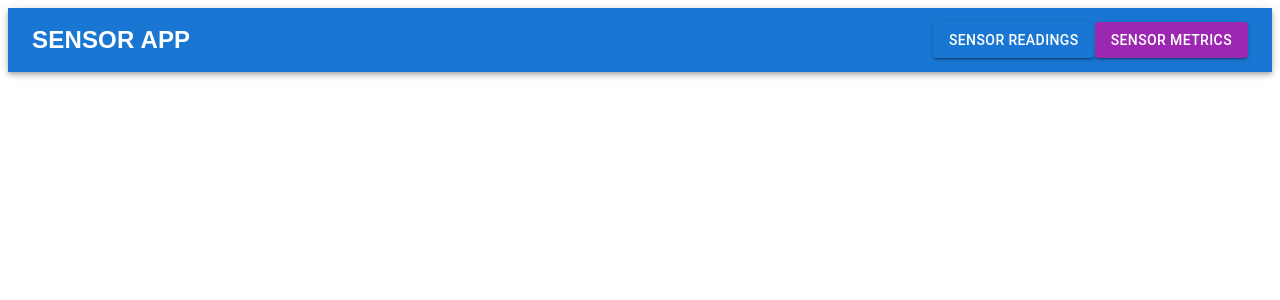
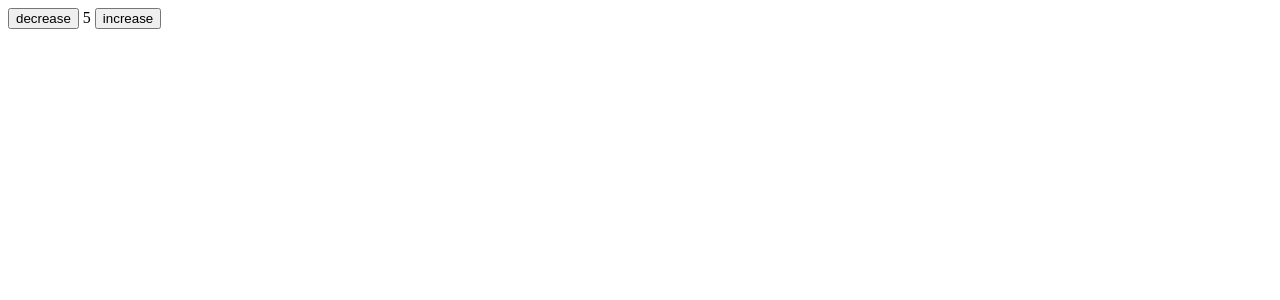
Before and after one commit to gerasmark/ReportingService, a Next.js app in the folder frontend/: page / in a window 1280 px wide. Shown: the top 300 px of the page. Built offline with nearby package versions, Linux system fonts and the light colour scheme.

Commit message:
started building sensor readings page

```diff
--- a/frontend/app/layout.tsx
+++ b/frontend/app/layout.tsx
@@ -1,53 +1,67 @@
-// components/Layout.js
-import React from 'react';
-import AppBar from '@mui/material/AppBar';
-import Toolbar from '@mui/material/Toolbar';
-import Typography from '@mui/material/Typography';
-import Button from '@mui/material/Button';
-import Link from 'next/link';
+// import React from 'react';
+// import AppBar from '@mui/material/AppBar';
+// import Toolbar from '@mui/material/Toolbar';
+// import Typography from '@mui/material/Typography';
+// import Button from '@mui/material/Button';
+// import Link from 'next/link';
 
-const appBarStyle = {
-  backgroundColor: '#1976D2',
-};
+// const appBarStyle = {
+//   backgroundColor: '#1976D2',
+// };
 
-const titleStyle = {
-  fontWeight: 'bold',
-  fontFamily: 'Arial, sans-serif',
-  fontSize: '24px',
-  textTransform: 'uppercase',
-};
+// const titleStyle = {
+//   fontWeight: 'bold',
+//   fontFamily: 'Arial, sans-serif',
+//   fontSize: '24px',
+//   textTransform: 'uppercase',
+// };
 
-const buttonContainerStyle = {
-  marginLeft: 'auto', // Pushes buttons to the right
-  display: 'flex',
-  alignItems: 'center', // Vertically center the buttons
-};
+// const buttonContainerStyle = {
+//   marginLeft: 'auto',
+//   display: 'flex',
+//   alignItems: 'center',
+// };
 
-const Layout = ({ children }) => {
+// export default function RootLayout({
+//   children,
+// }: {
+//   children: React.ReactNode
+// }) {
+//   return (
+//     <div>
+//       <AppBar position="static" style={appBarStyle}>
+//         <Toolbar>
+//           <Typography variant="h6" style={titleStyle}>
+//             Sensor App
+//           </Typography>
+//           <div style={buttonContainerStyle}>
+//             <Link href="/sensorReadings">
+//               <Button variant="contained" color="primary">
+//                 Sensor Readings
+//               </Button>
+//             </Link>
+//             <Link href="/sensorMetrics">
+//               <Button variant="contained" color="secondary">
+//                 Sensor Metrics
+//               </Button>
+//             </Link>
+//           </div>
+//         </Toolbar>
+//       </AppBar>
+//       <main>{children}</main>
+//     </div>
+
+//   )
+// }
+
+export default function RootLayout({
+  children,
+}: {
+  children: React.ReactNode
+}) {
   return (
-    <div>
-      <AppBar position="static" style={appBarStyle}>
-        <Toolbar>
-          <Typography variant="h6" style={titleStyle}>
-            Sensor App
-          </Typography>
-          <div style={buttonContainerStyle}>
-            <Link href="/sensor-readings">
-              <Button variant="contained" color="primary">
-                Sensor Readings
-              </Button>
-            </Link>
-            <Link href="/sensor-metrics">
-              <Button variant="contained" color="secondary">
-                Sensor Metrics
-              </Button>
-            </Link>
-          </div>
-        </Toolbar>
-      </AppBar>
-      <main>{children}</main>
-    </div>
-  );
-};
-
-export default Layout;
+    <html lang="en">
+      <body>{children}</body>
+    </html>
+  )
+}
--- a/frontend/app/page.tsx
+++ b/frontend/app/page.tsx
@@ -1,14 +1,29 @@
-"use-client";
-import React from 'react';
-import Button from '@mui/material/Button';
-import Link from 'next/link';
+'use client'
+import { useState, useEffect} from 'react';
 
+function App() {
+	const [counter, setCounter] = useState(5);
+	const handleIncrease = () => {
+		setCounter((prev) => prev + 1);
+	};
 
-const HomePage = () => {
-  return (
-    <div>
+	const handleDecrease = () => {
+		setCounter((prev) => prev - 1);
+	};
 
-    </div>
-  );
-  }
-export default HomePage;
+	console.log('Rendering!!!');
+
+	return (
+		<div>
+			<button onClick={handleDecrease}>
+				decrease
+			</button>
+			<span> {counter} </span>
+			<button onClick={handleIncrease}>
+				increase
+			</button>
+		</div>
+	);
+}
+
+export default App;
--- a/frontend/pages/api/postsensorReadings.tsx
+++ b/frontend/pages/api/getSensorReadings.tsx
@@ -1,13 +1,8 @@
 export default async function handler(req, res) {
-    const { message } = req.body;
   try {
     const response =
-    await fetch('http://djangoapi:8000/sensorReadings/', {
-        method: 'POST',
-        headers: {
-          'Content-Type': 'application/json'
-        },
-        body: JSON.stringify({ message })
+    await fetch('http://localhost:8000/sensorReadings/', {
+        method: 'GET'
       });
     const count = await response.json();
     res.status(200).json(count)
--- a/frontend/pages/api/getsensorReadings.tsx
+++ /dev/null
@@ -1,12 +0,0 @@
-export default async function handler(req, res) {
-  try {
-    const response =
-    await fetch('http://djangoapi:8000/sensorReadings/', {
-        method: 'GET'
-      });
-    const count = await response.json();
-    res.status(200).json(count)
-    }catch (error) {
-    res.status(500).json({ message: 'Error fetching data' });
-  }
-}
--- /dev/null
+++ b/frontend/pages/api/postSensorReadings.tsx
@@ -0,0 +1,17 @@
+export default async function handler(req, res) {
+  const { type, location, time } = req.body;
+  try {
+    const response =
+    await fetch('http://localhost:8000/sensorReadings/', {
+        method: 'POST',
+        headers: {
+          'Content-Type': 'application/json'
+        },
+        body: JSON.stringify(req.body)
+      });
+    const result = await response.json();
+    res.status(200).json(result)
+    }catch (error) {
+    res.status(500).json({ message: 'Error fetching data' });
+  }
+}
```
Also changed, not shown: frontend/app/sensorMetrics/page.tsx (+20 -0 lines), frontend/app/sensorReadings/page.tsx (+90 -0 lines), frontend/pages/api/postSensorMetrics.tsx (renamed from frontend/pages/api/postsensorMetrics.tsx).
